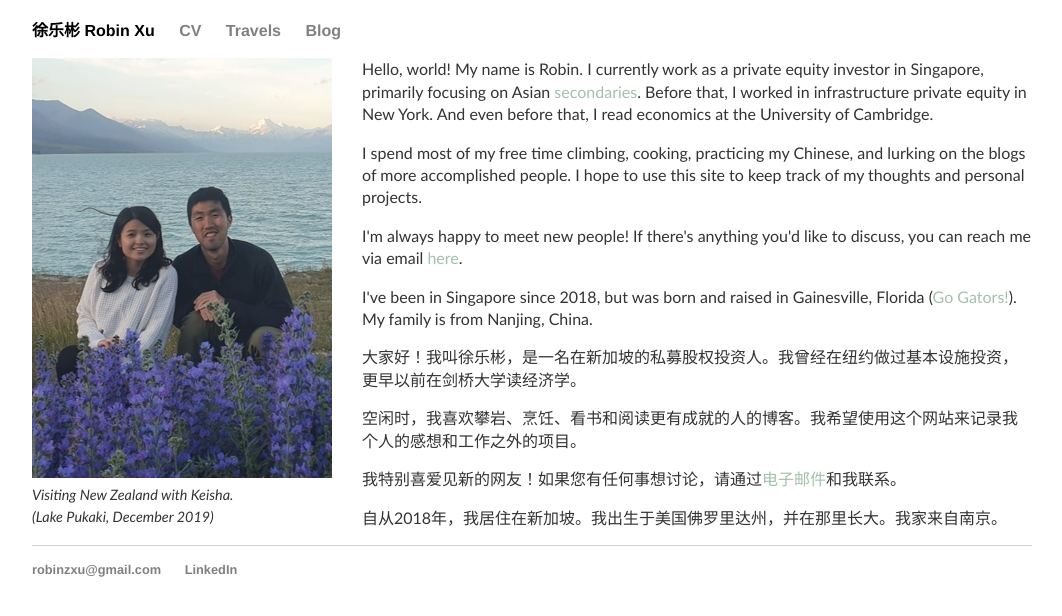
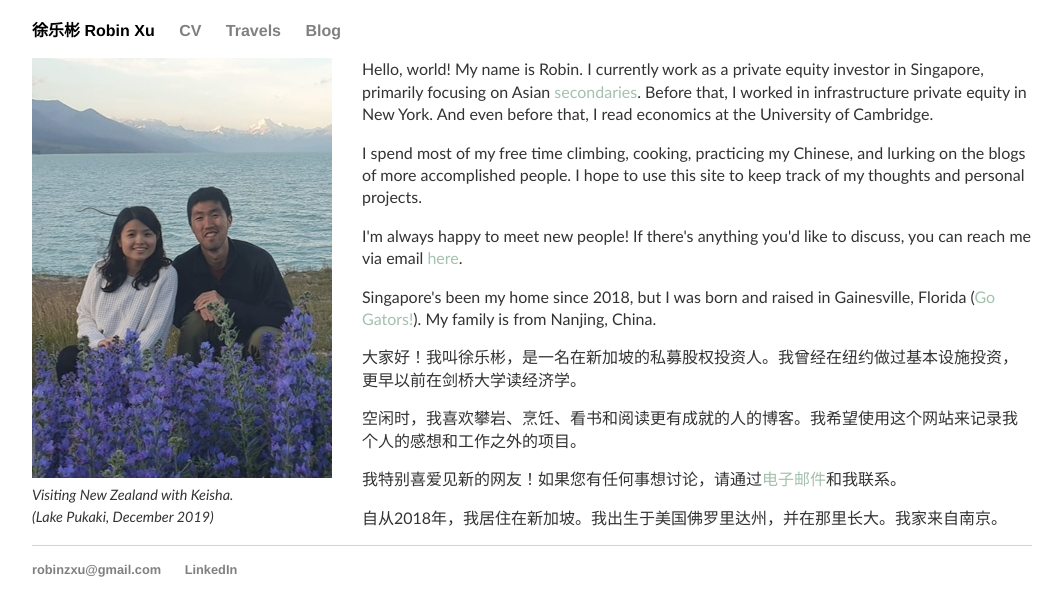
Before and after one commit to robinzxu/robinzxu.github.io, a Jekyll site: the page index.html, which Jekyll copies as it is, in a window 1280 px wide. Shown: the top 616 px of the page, without its empty margins (108-1170 px from the left). Built offline with Jekyll 4.4.1, drawn with Linux system fonts in a browser that asks for light colours.

Commit message:
Update index.html

```diff
--- a/index.html
+++ b/index.html
@@ -40,7 +40,7 @@
 		<p>Hello, world! My name is Robin. I currently work as a private equity investor in Singapore, primarily focusing on Asian <a target="_blank" rel="noopener noreferrer" href="https://en.wikipedia.org/wiki/Private_equity_secondary_market">secondaries</a>. Before that, I worked in infrastructure private equity in New York. And even before that, I read economics at the University of Cambridge.</p>
 		<p>I spend most of my free time climbing, cooking, practicing my Chinese, and lurking on the blogs of more accomplished people. I hope to use this site to keep track of my thoughts and personal projects.</p>
 		<p>I'm always happy to meet new people! If there's anything you'd like to discuss, you can reach me via email <a href="mailto:robinzxu@gmail.com">here</a>.</p>
-		<p>I've been in Singapore since 2018, but was born and raised in Gainesville, Florida (<a target="_blank" rel="noopener noreferrer" href="https://en.wikipedia.org/wiki/Florida_Gators">Go Gators!</a>). My family is from Nanjing, China.</p>
+		<p>Singapore's been my home since 2018, but I was born and raised in Gainesville, Florida (<a target="_blank" rel="noopener noreferrer" href="https://en.wikipedia.org/wiki/Florida_Gators">Go Gators!</a>). My family is from Nanjing, China.</p>
 		<p>大家好！我叫徐乐彬，是一名在新加坡的私募股权投资人。我曾经在纽约做过基本设施投资，更早以前在剑桥大学读经济学。</p>
 		<p>空闲时，我喜欢攀岩、烹饪、看书和阅读更有成就的人的博客。我希望使用这个网站来记录我个人的感想和工作之外的项目。</p>
 		<p>我特别喜爱见新的网友！如果您有任何事想讨论，请通过<a href="mailto:robinzxu@gmail.com">电子邮件</a>和我联系。</p>
```
